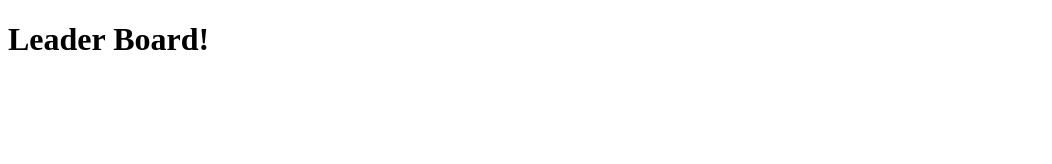
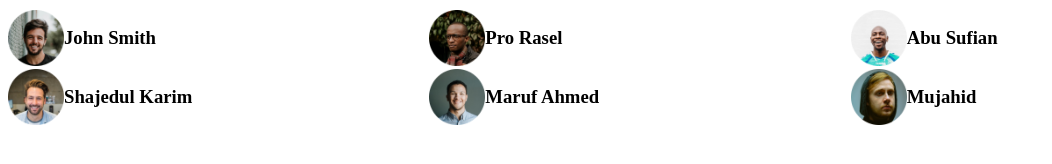
Before and after one commit to arif-dev1/leader-board, a plain HTML site: page index.html in a window 1280 px wide. Shown: the whole page, without its empty margins (0-1052 px from the left). Drawn offline with Linux system fonts and the light colour scheme.

Commit message:
class 2 done

```diff
--- a/css/style.css
+++ b/css/style.css
@@ -0,0 +1,16 @@
+/* Top Players Style */
+
+.players {
+    display: grid;
+    grid-template-columns: repeat(3, 1fr);
+}
+
+.player {
+    display: flex;
+    align-items: center;
+}
+
+.player img {
+    width: 56px;
+    height: 56px;
+}
--- a/index.html
+++ b/index.html
@@ -10,7 +10,56 @@
 </head>
 
 <body>
-    <h1>Leader Board!</h1>
+
+    <!-- Header Section Start -->
+
+    <header>
+
+    </header>
+
+    <!-- Header Section End -->
+
+    <!-- Top Players and Blogs Section Start -->
+
+    <main>
+
+        <section>
+            <div class="top-players">
+                <div class="players">
+                    <div class="player">
+                        <img src="./img/players/player-1.png" alt="">
+                        <h3>John Smith</h3>
+                    </div>
+                    <div class="player">
+                        <img src="./img/players/player-2.png" alt="">
+                        <h3>Pro Rasel</h3>
+                    </div>
+                    <div class="player">
+                        <img src="./img/players/player-4.png" alt="">
+                        <h3>Abu Sufian</h3>
+                    </div>
+                    <div class="player">
+                        <img src="./img/players/player-3.png" alt="">
+                        <h3>Shajedul Karim</h3>
+                    </div>
+                    <div class="player">
+                        <img src="./img/players/player-5.png" alt="">
+                        <h3>Maruf Ahmed</h3>
+                    </div>
+                    <div class="player">
+                        <img src="./img/players/player-6.png" alt="">
+                        <h3>Mujahid</h3>
+                    </div>
+                </div>
+            </div>
+        </section>
+
+    </main>
+
+    <!-- Top Players and Blogs Section End -->
+
+
+
 </body>
 
 </html>
```
